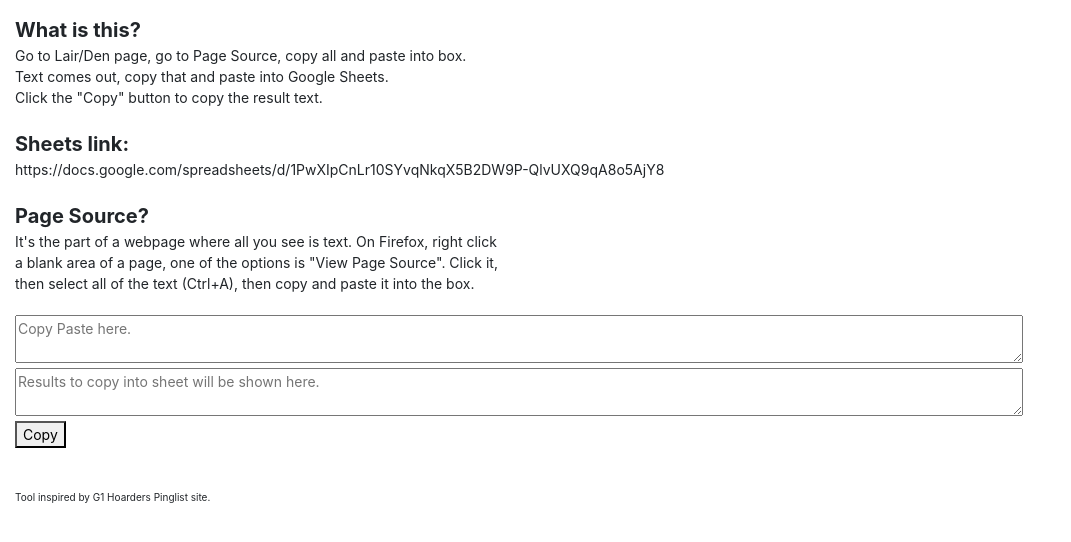
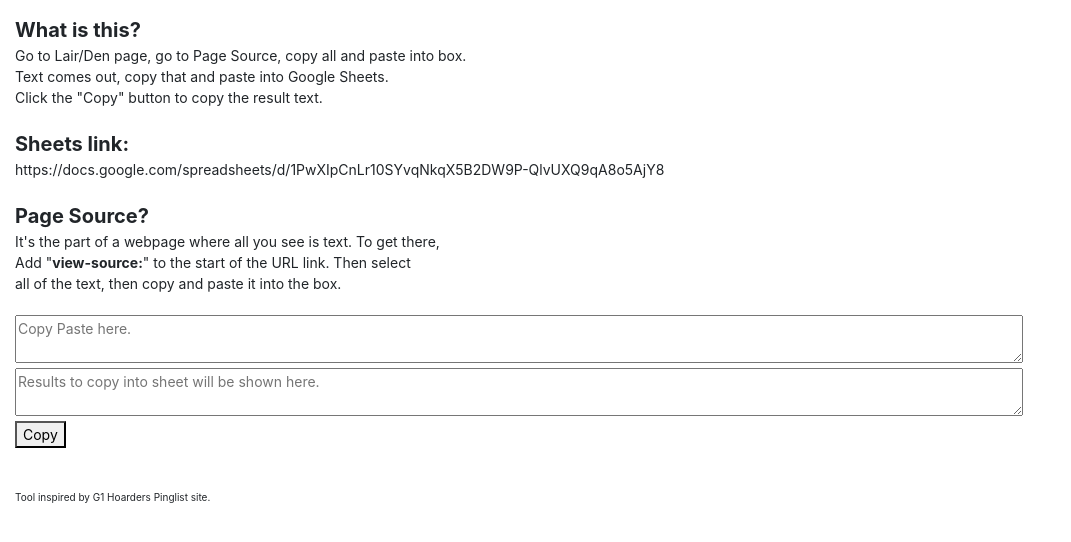
Before and after one commit to Blue-Latios/FRStuff, a Nuxt app: page /lair-to-sheets in a window 1280 px wide. Shown: the top 542 px of the page, without its empty margins (0-1071 px from the left). Built offline with nearby package versions, Linux system fonts and the light colour scheme.

Commit message:
Fixed bug on smaller lair pages

```diff
--- a/pages/lair-to-sheets/index.vue
+++ b/pages/lair-to-sheets/index.vue
@@ -13,9 +13,9 @@
 
   <div class="text-bold">Page Source?<br>
   </div>
-  It's the part of a webpage where all you see is text. On Firefox, right click<br>
-  a blank area of a page, one of the options is "View Page Source". Click it,<br>
-  then select all of the text (Ctrl+A), then copy and paste it into the box.<br><br>
+  It's the part of a webpage where all you see is text. To get there,<br>
+  Add "<b>view-source:</b>" to the start of the URL link. Then select<br>
+  all of the text, then copy and paste it into the box.<br><br>
 
   <textarea v-model="textStuff" placeholder="Copy Paste here." @paste="htmlPaste" style="width:90%;"></textarea><br>
   <textarea v-model="results" class="results" ref="res" placeholder="Results to copy into sheet will be shown here." style="width:90%;"></textarea><br>
@@ -90,8 +90,6 @@ function buildString(t, i) {
 	let isPermabab = (i.includes("#icon-eternal-youth-tooltip") ? "Yes" : "No");
 	let isSilhouette = (i.includes("#icon-silhouette-tooltip") ? "Yes" : "No");
 
-	console.log("c OK");
-
 	//string building
 	let str = '';
 	str += name;
@@ -110,7 +108,7 @@ function buildString(t, i) {
 	str += '\t' + isSilhouette;
 	str += '\t' + id;
 	str += '\t' + level;
-	console.log("passed");
+	//console.log("passed");
 	return str;
 }
 
@@ -127,13 +125,16 @@ function buildStrings(page) {
 	}
 
 	//get icons data
-	const icons_pattern = /class="lair-page-dragon-tumbnail lair-dragon-tooltip" rel="#dragontip-([^]*?)(class="lair-page-dragon"|class="lair-pagination")/g;
+	const icons_pattern = /class="lair-page-dragon-tumbnail lair-dragon-tooltip" rel="#dragontip-([^]*?)(class="lair-page-dragon"|class="lair-footer")/g;
 	//start string regex is so to get the first part of string is the ID
 	let icons = [];
 	while ((matches = icons_pattern.exec(page)) !== null) {
 		const captureString = matches[1].trim();
 		icons.push(captureString);
 	}
+
+	console.log(data.length);
+	console.log(icons.length);
 
 	//sort the icons data
 	function compareStringsByNumber(a, b) {
```
